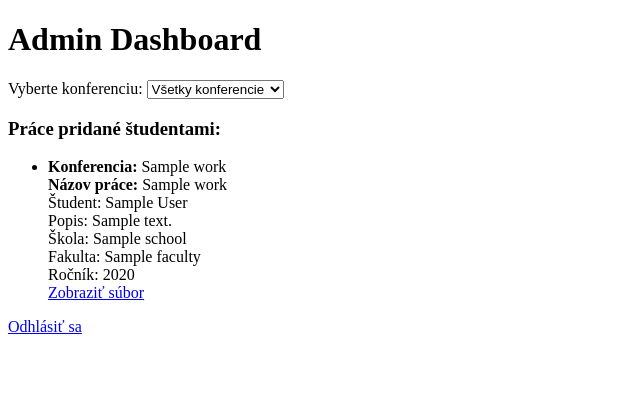
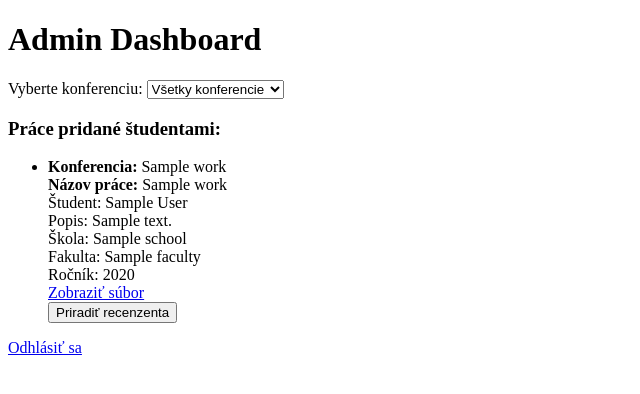
Before and after one commit to DanielMagdolen/ukf-2-team, a Flask app: template templates/admin_dashboard.html in a window 1280 px wide. Shown: the top 394 px of the page, without its empty margins (0-640 px from the left). Run offline with Flask 3, Linux system fonts and the light colour scheme; the template is opened without the code that fills it: most values are stand-ins (such as "Sample title", 1, 10 or a date in 2020).

Commit message:
Priradenie recenzenta k práci

```diff
--- a/templates/admin_dashboard.html
+++ b/templates/admin_dashboard.html
@@ -38,6 +38,7 @@
             Fakulta: {{ work.faculty }}<br>
             Ročník: {{ work.year }}<br>
             <a href="{{ work.file_path }}" target="_blank">Zobraziť súbor</a><br>
+            <a href="{{ url_for('assign_recenzent') }}"><button> Priradiť recenzenta </button></a>
         </li>
         {% endfor %}
     </ul>
```
